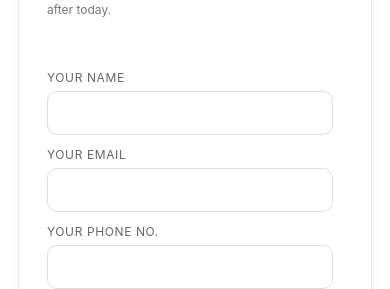
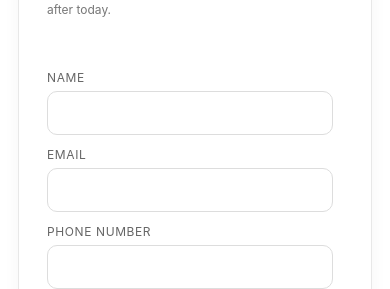
Before and after one commit to sritrepo/sphererocket-wifi-splash, a plain HTML site: page index.html in a window 390 px wide. Shown: the part 333-622 px from the top of the page. Drawn offline with Linux system fonts and the light colour scheme.

Commit message:
phone + redirect + label name changes
phone + redirect + label name changes

```diff
--- a/index.html
+++ b/index.html
@@ -39,13 +39,13 @@
           <form id="wifiForm" name="wifi-leads" netlify>
             <input type="hidden" name="form-name" value="wifi-leads" />
 
-            <label for="name">Your Name</label>
+            <label for="name">Name</label>
             <input id="name" name="name" autocomplete="name" required />
 
-            <label for="email">Your Email</label>
+            <label for="email">Email</label>
             <input id="email" name="email" type="email" autocomplete="email" required />
 
-            <label for="tel">Your Phone No.</label>
+            <label for="tel">Phone Number</label>
             <input type="tel" id="phone" name="phone" autocomplete="tel" required />
 
             <button id="btn" type="submit">Continue</button>
```
